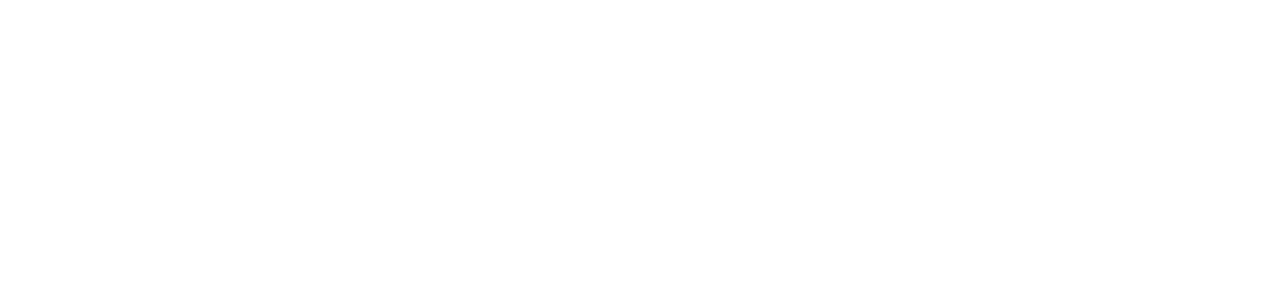
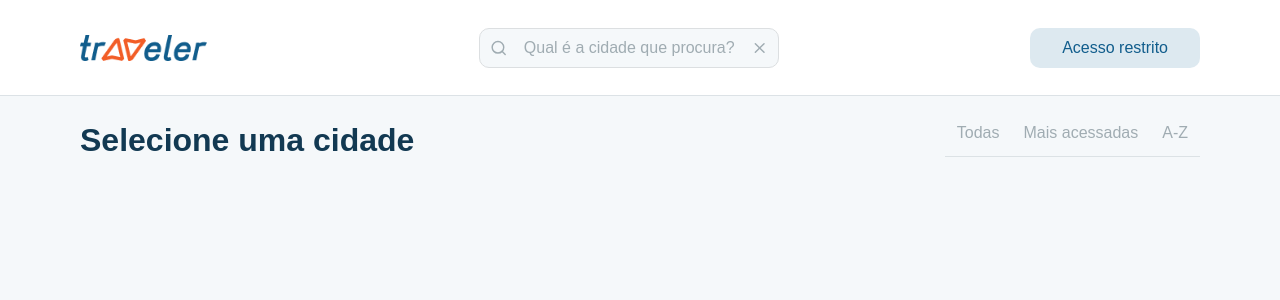
Before and after one commit to bernardogeneroso/Traveler-Website, a React (Create React App) app in the folder front-end/: page /cities in a window 1280 px wide. Shown: the top 300 px of the page. Built offline with nearby package versions, Linux system fonts and the light colour scheme; no server answers.

Commit message:
Header adaptive, main page completed, cities header-container to complete

```diff
--- a/front-end/package.json
+++ b/front-end/package.json
@@ -17,6 +17,7 @@
     "polished": "^4.1.0",
     "react": "^17.0.1",
     "react-dom": "^17.0.1",
+    "react-icons": "^4.1.0",
     "react-router-dom": "^5.2.0",
     "react-scripts": "4.0.1",
     "styled-components": "^5.2.1",
--- a/front-end/src/components/Main/Header/index.tsx
+++ b/front-end/src/components/Main/Header/index.tsx
@@ -1,9 +1,69 @@
 import React from "react";
+import { FiSearch, FiX, FiArrowLeft } from "react-icons/fi";
 
-import { Container } from "./styles";
+import travelerLogo from "../../../assets/header/Logo.png";
 
-const Header: React.FC = () => {
-  return <Container>Olá</Container>;
+import {
+  Container,
+  ContainerStructure,
+  ContainerLogo,
+  ContainerMiddle,
+  ContentMiddleCity,
+  ContentMiddleSearchCity,
+  ContainerRestrictAccess,
+} from "./styles";
+
+interface HeaderProps {
+  restrict?: boolean;
+  lastPage?: string;
+  middleContent?: "city" | "search" | "none";
+  cityName?: string;
+}
+
+const Header: React.FC<HeaderProps> = ({
+  restrict,
+  lastPage,
+  middleContent,
+  cityName,
+}) => {
+  return (
+    <Container
+      middleContent={
+        middleContent === "city" || middleContent === "search" ? true : false
+      }
+    >
+      <ContainerStructure>
+        <ContainerLogo>
+          <img src={travelerLogo} alt="Traveler" />
+
+          {lastPage && (
+            <div>
+              <FiArrowLeft size={22} color="#A0ACB2" />
+            </div>
+          )}
+        </ContainerLogo>
+
+        <ContainerMiddle>
+          {middleContent === "city" && (
+            <ContentMiddleCity>{cityName}</ContentMiddleCity>
+          )}
+          {middleContent === "search" && (
+            <ContentMiddleSearchCity>
+              <FiSearch size={22} color="#A0ACB2" />
+              <input type="text" placeholder="Qual é a cidade que procura?" />
+              <FiX size={22} color="#A0ACB2" />
+            </ContentMiddleSearchCity>
+          )}
+        </ContainerMiddle>
+
+        {restrict && (
+          <ContainerRestrictAccess>
+            <button>Acesso restrito</button>
+          </ContainerRestrictAccess>
+        )}
+      </ContainerStructure>
+    </Container>
+  );
 };
 
 export default Header;
--- a/front-end/src/components/Main/Header/styles.ts
+++ b/front-end/src/components/Main/Header/styles.ts
@@ -1,3 +1,122 @@
-import styled from "styled-components";
+import styled, { css } from "styled-components";
 
-export const Container = styled.div``;
+import { shade } from "polished";
+
+interface ContainerProps {
+  middleContent: boolean;
+}
+
+export const Container = styled.div<ContainerProps>`
+  width: 100%;
+  height: 96px;
+  padding: 22px;
+
+  ${(props) =>
+    props.middleContent
+      ? css`
+          background: #fff;
+          border-bottom: 1px solid #dce2e6;
+        `
+      : css`
+          background: transparent;
+        `};
+`;
+
+export const ContainerStructure = styled.div`
+  height: 100%;
+  max-width: 1120px;
+  margin: 0 auto;
+  display: flex;
+  justify-content: space-between;
+  align-items: center;
+
+  background: transparent;
+`;
+
+export const ContainerLogo = styled.div`
+  display: flex;
+  align-items: center;
+
+  img {
+    height: 26px;
+
+    margin-right: 22px;
+  }
+
+  div {
+    display: flex;
+    align-items: center;
+
+    padding: 12px;
+    border-radius: 10px;
+    border: 1px solid #dce2e5;
+
+    transition: all ease 0.2s;
+  }
+
+  div:hover {
+    cursor: pointer;
+    transform: scale(0.9);
+    background: ${shade(0.03, "#fff")};
+  }
+`;
+
+export const ContainerMiddle = styled.div``;
+
+export const ContentMiddleCity = styled.div`
+  font-weight: 500;
+  font-size: 20px;
+  color: #a0acb2;
+`;
+
+export const ContentMiddleSearchCity = styled.div`
+  height: 40px;
+  width: 300px;
+
+  display: flex;
+  justify-content: space-between;
+  align-items: center;
+
+  padding-right: 10px;
+  padding-left: 10px;
+
+  background: #f5f8fa;
+  border-radius: 10px;
+
+  border: 1px solid ${shade(0.1, "#f5f8fa")};
+
+  input {
+    width: 100%;
+    background: transparent;
+    border: 0;
+
+    color: #123952;
+
+    margin-left: 12px;
+    margin-right: 12px;
+  }
+
+  input::placeholder {
+    color: #a0acb2;
+    font-size: 16px;
+    font-weight: 400px;
+
+    padding-left: 4px;
+  }
+`;
+
+export const ContainerRestrictAccess = styled.div`
+  button {
+    color: #115d8c;
+    border: 0;
+    padding: 11px 32px;
+    background: #dde9f0;
+    border-radius: 10px;
+
+    transition: all ease 0.2s;
+  }
+
+  button:hover {
+    background: ${shade(0.05, "#dde9f0")};
+  }
+`;
--- /dev/null
+++ b/front-end/src/pages/Cities/index.tsx
@@ -0,0 +1,32 @@
+import React from "react";
+
+import Header from "../../components/Main/Header";
+
+import {
+  Container,
+  ContainerContent,
+  HeaderContainer,
+  HeaderFilter,
+} from "./styles";
+
+const Citites: React.FC = () => {
+  return (
+    <Container>
+      <Header restrict middleContent="search" />
+
+      <ContainerContent>
+        <HeaderContainer>
+          <h1>Selecione uma cidade</h1>
+
+          <HeaderFilter>
+            <div>Todas</div>
+            <div>Mais acessadas</div>
+            <div>A-Z</div>
+          </HeaderFilter>
+        </HeaderContainer>
+      </ContainerContent>
+    </Container>
+  );
+};
+
+export default Citites;
--- /dev/null
+++ b/front-end/src/pages/Cities/styles.ts
@@ -0,0 +1,42 @@
+import styled from "styled-components";
+
+export const Container = styled.div`
+  height: 100vh;
+
+  background: #f5f8fa;
+`;
+
+export const ContainerContent = styled.div`
+  height: calc(100% - 96px);
+  max-width: 1120px;
+  margin: 0 auto;
+`;
+
+export const HeaderContainer = styled.div`
+  display: flex;
+  flex-direction: row;
+  justify-content: space-between;
+  align-items: center;
+
+  padding-top: 26px;
+
+  h1 {
+    font-weight: 600;
+    font-size: 32px;
+    color: #123952;
+  }
+`;
+
+export const HeaderFilter = styled.div`
+  display: flex;
+  flex-direction: row;
+  align-items: center;
+
+  div {
+    color: #a0acb2;
+    padding-left: 12px;
+    padding-right: 12px;
+    padding-bottom: 14px;
+    border-bottom: 1px solid #dce2e5;
+  }
+`;
--- a/front-end/src/pages/Main/index.tsx
+++ b/front-end/src/pages/Main/index.tsx
@@ -1,9 +1,72 @@
-import React from "react";
+import React, { useState, useEffect } from "react";
+import { Link } from "react-router-dom";
 
-import { Container } from "./styles";
+import Header from "../../components/Main/Header";
+import api from "../../services/api";
 
-const Main = () => {
-  return <Container>Olá</Container>;
+import {
+  Container,
+  ContainerContent,
+  LeftPanel,
+  RightPanel,
+  ContainerCities,
+  ContentCity,
+} from "./styles";
+
+interface CityProps {
+  id: number;
+  name: string;
+  image: string;
+  description: string;
+}
+
+const Main: React.FC = () => {
+  const [citites, setCitites] = useState<CityProps[]>([]);
+
+  useEffect(() => {
+    api.get("/cities").then((response) => {
+      setCitites(response.data);
+    });
+  }, []);
+
+  return (
+    <Container>
+      <Header restrict />
+
+      <ContainerContent>
+        <LeftPanel>
+          <h1>Viva uma grande aventura</h1>
+
+          <p>
+            Descobre os locais incríveis para visitares em cidades maravilhosas.
+          </p>
+
+          <Link to="cities">
+            <button>Descobrir todos os lugares</button>
+          </Link>
+        </LeftPanel>
+
+        <RightPanel>
+          <ContainerCities>
+            {citites.map((city, i) => (
+              <ContentCity
+                key={city.id}
+                secondColumn={i === 1 ? true : false}
+                firstColumn={i !== 0 && i % 2 === 0 ? true : false}
+              >
+                <img src={city.image} alt={city.name} />
+
+                <div>
+                  <h3>{city.name}</h3>
+                  <span>98 locais</span>
+                </div>
+              </ContentCity>
+            ))}
+          </ContainerCities>
+        </RightPanel>
+      </ContainerContent>
+    </Container>
+  );
 };
 
 export default Main;
--- a/front-end/src/pages/Main/styles.ts
+++ b/front-end/src/pages/Main/styles.ts
@@ -1,3 +1,120 @@
-import styled from "styled-components";
+import styled, { css } from "styled-components";
+import { shade } from "polished";
 
-export const Container = styled.div``;
+interface ContentCityProps {
+  firstColumn: boolean;
+  secondColumn: boolean;
+}
+
+export const Container = styled.div`
+  height: 100vh;
+  overflow: hidden;
+
+  background: #f5f8fa;
+`;
+
+export const ContainerContent = styled.div`
+  height: 100%;
+  max-width: 1120px;
+  margin: 0 auto;
+
+  display: flex;
+  flex-direction: row;
+  flex-wrap: wrap;
+  justify-content: space-between;
+
+  overflow: hidden;
+`;
+
+export const LeftPanel = styled.div`
+  height: 472px;
+  max-width: 310px;
+  display: flex;
+  flex-direction: column;
+  justify-content: space-evenly;
+
+  h1 {
+    font-weight: 600;
+    font-size: 70px;
+    color: #123952;
+  }
+
+  p {
+    font-weight: 400;
+    font-size: 18px;
+    color: #617480;
+  }
+
+  button {
+    color: #fff;
+    font-weight: 500;
+    font-size: 18px;
+    padding: 18px 47px;
+    border: 0;
+    border-radius: 10px;
+    background: #f25d27;
+
+    transition: all ease 0.2s;
+  }
+
+  button:hover {
+    background: ${shade(0.08, "#f25d27")};
+  }
+`;
+
+export const RightPanel = styled.div`
+  max-width: 580px;
+`;
+
+export const ContainerCities = styled.div`
+  display: flex;
+  flex-direction: row;
+  flex-wrap: wrap;
+  justify-content: space-between;
+`;
+
+export const ContentCity = styled.div<ContentCityProps>`
+  width: auto;
+  height: 250px;
+
+  background: #fff;
+  border-radius: 20px;
+
+  margin-bottom: 25px;
+
+  img {
+    border-top-right-radius: 20px;
+    border-top-left-radius: 20px;
+    height: 180px;
+    width: auto;
+    object-fit: cover;
+  }
+
+  ${(props) =>
+    props.firstColumn &&
+    css`
+      margin-top: -60px;
+    `}
+
+  ${(props) =>
+    props.secondColumn &&
+    css`
+      margin-top: 60px;
+    `}
+
+  div {
+    padding: 16px;
+
+    h3 {
+      font-weight: 600;
+      font-size: 16px;
+      color: #123952;
+    }
+
+    span {
+      font-weight: 400;
+      font-size: 12px;
+      color: #617480;
+    }
+  }
+`;
--- a/front-end/src/routes/index.tsx
+++ b/front-end/src/routes/index.tsx
@@ -2,11 +2,13 @@ import React from "react";
 import { Switch, Route } from "react-router-dom";
 
 import Main from "../pages/Main";
+import Cities from "../pages/Cities";
 
 const Routes: React.FC = () => {
   return (
     <Switch>
       <Route path="/" component={Main} exact />
+      <Route path="/cities" component={Cities} />
     </Switch>
   );
 };
```
Also changed, not shown: front-end/src/assets/header/Logo.png (added), 1 other file (tests, documents, lock files or other folders).
